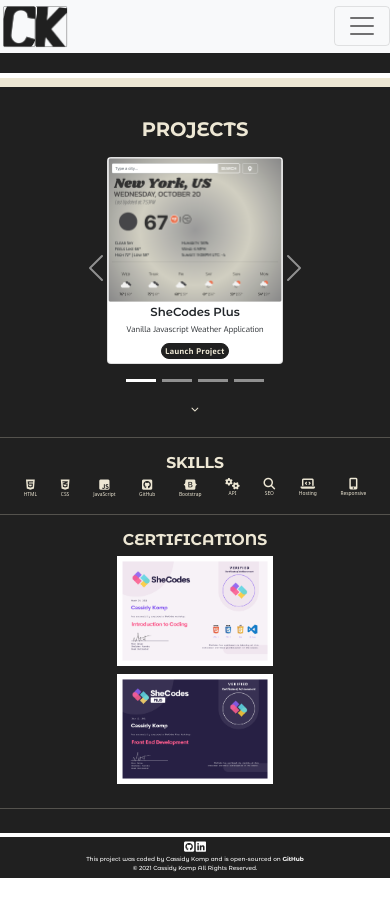
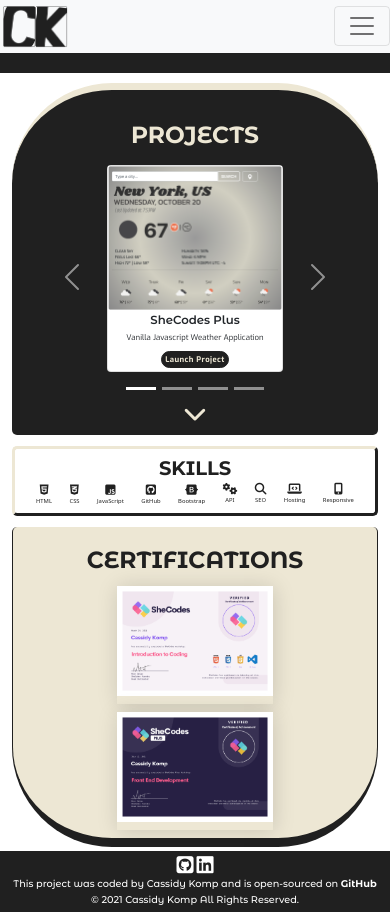
Before and after one commit to mimikomp/portfolio-project, a plain HTML site: page projects.html in a window 390 px wide. Before the commit the page ends 878 px from the top, so only its background shows below. Drawn offline with nearby package versions, Linux system fonts and the light colour scheme; a web font is replaced by a local one.

Commit message:
Updated Design

```diff
--- a/projects.html
+++ b/projects.html
@@ -86,9 +86,16 @@
         </div>
       </div>
     </nav>
+
+    <!-- MY WORK CAROUSEL -->
     <div class="container projects-container position-relative mb-1">
+      <div class="container carousel-container">
         <h1 class="projects-heading">PROJECTS</h1>
-      <div id="projectsCarousel" class="carousel slide" data-bs-ride="carousel">
+        <div
+          id="projectsCarousel"
+          class="carousel slide"
+          data-bs-ride="carousel"
+        >
           <div class="carousel-indicators">
             <button
               type="button"
@@ -125,18 +132,20 @@
             <div class="carousel-item active" data-bs-interval="10000">
               <div class="card" style="width: 30vw">
                 <img
-                class="d-block w-100"
+                  class="d-block w-100 carousel-image"
                   src="/images/weather-app.png"
                   alt="Weather App Project"
                   title="Weather App Project"
                 />
                 <div class="card-body">
                   <h5 class="card-title">SheCodes Plus</h5>
-                <p class="card-text">Vanilla Javascript Weather Application</p>
+                  <p class="card-text">
+                    Vanilla Javascript Weather Application
+                  </p>
                   <a
                     href="https://reverent-snyder-411a85.netlify.app/"
                     class="btn btn-carousel"
-                  title="Launch SheCodes Responsive Project"
+                    title="Launch SheCodes Plus Project"
                     >Launch Project</a
                   >
                 </div>
@@ -146,7 +155,7 @@
             <div class="carousel-item" data-bs-interval="10000">
               <div class="card" style="width: 28vw">
                 <img
-                class="d-block w-100"
+                  class="d-block w-100 carousel-image"
                   src="/images/first-project-pabst.png"
                   alt="Pabst Website Project"
                   title="Pabst Website Project"
@@ -167,7 +176,7 @@
             <div class="carousel-item" data-bs-interval="10000">
               <div class="card" style="width: 25vw">
                 <img
-                class="d-block w-100"
+                  class="d-block w-100 carousel-image"
                   src="/images/portfolio-project.png"
                   alt="Portfolio Project"
                   title="Portfolio Project"
@@ -178,7 +187,7 @@
                   <a
                     href="https://priceless-lichterman-875e2d.netlify.app/"
                     class="btn btn-carousel"
-                  title="Launch Portfolio Project"
+                    title="Launch SheCodes Responsive Project"
                     >Launch Project</a
                   >
                 </div>
@@ -188,7 +197,7 @@
             <div class="carousel-item" data-bs-interval="10000">
               <div class="card" style="width: 25vw">
                 <img
-                class="d-block w-100"
+                  class="d-block w-100 carousel-image"
                   src="/images/black-background.jpeg"
                   alt="Coming Soon"
                   title="Coming Soon"
@@ -219,12 +228,14 @@
             <span class="visually-hidden">Next</span>
           </button>
         </div>
+
+        <!--NEXT SECTION BUTTON  -->
         <div class="down-button-skills d-flex flex-row justify-content-center">
           <a href="#skills-section" title="Next Section">
             <i class="fas fa-chevron-down"></i>
           </a>
         </div>
-      <hr />
+      </div>
 
       <div class="skills-section" id="skills-section">
         <div class="skills-header">
@@ -269,13 +280,12 @@
           </div>
         </div>
       </div>
-      <hr />
       <div class="certificates-section" id="certificates-section">
         <div class="certificates-header">
           <h2>CERTIFICATIONS</h2>
         </div>
         <div class="container">
-          <div class="row pb-2">
+          <div class="row">
             <div class="certificates col-sm text-center text-md-end pb-2">
               <img
                 src="/images/basic-certificate.png"
@@ -294,7 +304,6 @@
             </div>
           </div>
         </div>
-        <hr />
       </div>
     </div>
     <footer>
--- a/src/style.css
+++ b/src/style.css
@@ -77,11 +77,11 @@ footer a {
 /* FOOTER MEDIA QUERY */
 @media (max-width: 767px) {
   footer {
-    font-size: 1.5vw;
+    font-size: 2.5vw;
     padding: 1vw 0 1vw 0;
   }
   footer i {
-    font-size: 3.5vw;
+    font-size: 5vw !important;
   }
   footer p {
     margin: 0.2vw;
@@ -205,6 +205,11 @@ footer a {
   .navbar-brand img {
     max-width: 8vh;
     padding-left: 0.5vw;
+  }
+}
+@media (max-width: 325px) {
+  .hero {
+    margin-top: 3.25vh;
   }
 }
 @media (max-width: 1140px) {
@@ -363,7 +368,7 @@ p.about-paragraph {
   color: var(--primary-color-one);
 }
 .row.link-section {
-  margin-top: 2.5vw;
+  margin-top: 1.5vw;
   margin-bottom: 0.75vw;
 }
 /* ABOUT PAGE MEDIA QUERIES */
@@ -475,114 +480,164 @@ p.about-paragraph {
 
 /* PROJECTS PAGE */
 /* PROJECTS CAROUSEL */
-.projects-container {
+.carousel-container {
   background-color: var(--primary-color-two);
-  border-top: 2.5vw solid var(--primary-color-one);
+  border-top: 2vw solid var(--primary-color-one);
+  border-radius: 100px 100px 5px 5px;
+  width: 94vw;
+  margin-top: 0.5vw;
+  margin-bottom: 1.5vw;
+  margin-right: 3vw;
+  margin-left: 3vw;
 }
+
 .projects-heading {
   font-family: var(--primary-font);
-  font-size: 5vw;
+  font-size: 4vw;
   font-weight: bold;
   text-align: center;
   color: var(--primary-color-one);
-  padding-top: 2vw;
+  padding-top: 1vw;
 }
+
+/* SLIDE ARROW BUTTONS */
 .carousel {
   margin: 0.5vw 20vw;
-}
-hr {
-  color: var(--primary-color-one);
 }
 .carousel-inner {
   margin-top: -3vw;
   margin-bottom: 20px;
 }
 
+/* SLIDE INDICATORS */
+.carousel-indicator-buttons {
+  color: var(--primary-color-one);
+}
+.carousel-indicators {
+  margin-bottom: 0;
+}
+
+/* CAROUSEL CARD */
 .card {
   margin: 3vw auto;
   text-align: center;
   margin-bottom: 28px;
 }
-
+.card-body {
+  padding: 0.3vw 0.75vw;
+}
 .card-title {
   font-family: var(--primary-font);
   font-weight: 600;
   font-size: 1.25vw;
   margin-bottom: 5px;
 }
-.carousel-indicator-buttons {
-  color: var(--primary-color-one);
-}
-.carousel-indicators {
-  margin-bottom: 0;
-}
 .card-text {
   font-family: var(--secondary-font);
   font-size: 1vw;
   margin-bottom: 0.5vw;
 }
-.card-body {
-  padding: 0.3vw 0.75vw;
-}
+
+/* LAUNCH PROJECT BUTTON */
 .btn-carousel {
-  font-family: var(--secondary-font);
   font-size: 0.75vw;
-  font-weight: 800;
-  line-height: normal;
-  letter-spacing: 0.05em;
-  text-align: center;
-  text-decoration: none;
   color: var(--primary-color-one);
   background-color: var(--primary-color-two);
   border: 0.5vw solid var(--primary-color-two);
   border-radius: 50px;
   margin-bottom: 0.1vw;
-  padding: 0.3vw 0.5vw 0.3vw 0.5vw;
+  padding: 0.1vw 0.6vw 0.1vw 0.6vw;
 }
 .btn-carousel:hover {
-  color: var(--primary-color-one) !important;
+  color: white !important;
 }
+
+/* NEXT SECTION BUTTON */
+.down-button-skills {
+  padding-bottom: 2vw;
+}
+.down-button-skills i {
+  color: var(--primary-color-one);
+  font-size: 3vw;
+  text-align: center;
+}
+
 /* SKILLS & Certificates SECTION */
 .skills-section {
-  margin: 3vw 0;
+  background-color: white;
+  border-top: 1vw solid var(--primary-color-one);
+  border-bottom: 1vw solid var(--primary-color-two);
+  border-left: 1vw solid var(--primary-color-one);
+  border-right: 1vw solid var(--primary-color-two);
+  border-radius: 5px 5px;
+  width: 94vw;
+  margin-right: 3vw;
+  margin-left: 3vw;
+  padding: 2vw 1vw 2vw 1vw;
 }
-.certificates-section {
-  margin-top: 3vw;
-  padding-bottom: 2vw;
-}
-.skills-header h2,
-.certificates-header h2 {
-  color: var(--primary-color-one);
+.skills-header h2 {
+  color: var(--primary-color-two);
   text-align: center;
   font-size: 4vw;
-  margin-bottom: 1.5vw;
+  margin-bottom: 1vw;
 }
 .skill {
-  color: var(--primary-color-one);
+  color: var(--primary-color-two);
   text-align: center;
   font-size: 1.25vw;
 }
+
+/* CERTIFICATES SECTION */
+.certificates-section {
+  margin-top: 1.5vw;
+  padding-top: 2vw;
+  padding-bottom: 2vw;
+  background-color: var(--primary-color-one);
+  border-bottom: 2.5vw solid var(--primary-color-two);
+  border-left: 0.1vw solid var(--primary-color-two);
+  border-right: 0.1vw solid var(--primary-color-two);
+  border-radius: 5px 5px 100px 100px;
+  width: 94vw;
+  margin-right: 3vw;
+  margin-left: 3vw;
+}
+.certificates-header h2 {
+  color: var(--primary-color-two);
+  text-align: center;
+  font-size: 4vw;
+  margin-bottom: 1vw;
+  padding-top: 1vw;
+}
+.certificates-image {
+  max-width: 30vw;
+  box-shadow: 1px 1px 20px rgba(0, 0, 0, 0.15);
+  padding-bottom: 2vw;
+}
+
+/* FONT AWESOME ICONS */
 .fas,
 .fab {
   font-size: 3vw;
 }
-.down-button-skills i {
-  color: var(--primary-color-one);
-  font-size: 2vw;
-  margin-bottom: 2vw;
-  text-align: center;
-}
-.certificates-image {
-  max-width: 30vw;
-}
+
 /* PROJECTS MEDIA QUERIES */
 @media (max-width: 576px) {
   .projects-heading {
     padding-top: 8vw;
+    font-size: 6vw;
+  }
+  .carousel {
+    margin: 0.5vw 10vw;
   }
   .carousel-inner {
     margin-top: -1vw;
     margin-bottom: 0;
+  }
+  .carousel-container {
+    margin-bottom: 1.25vh;
+  }
+  .certificates-section {
+    margin-top: 1.25vh;
   }
   .card-title {
     margin-top: 2px;
@@ -602,16 +657,28 @@ hr {
     max-width: 40vw;
   }
   .projects-container {
-    margin-top: 5px;
+    margin-top: 1vh;
+  }
+  .skills-header h2 {
+    font-size: 5vw;
   }
   .skill {
-    font-size: 1.25vw;
+    font-size: 1.5vw;
   }
   .fas,
   .fab {
     font-size: 3vw;
   }
+  .down-button-skills i {
+    font-size: 6vw;
+  }
+  .certificates-header h2 {
+    font-size: 6vw;
+    margin-bottom: 3vw;
+    padding-top: 3vw;
+  }
 }
+
 /* CONTACT PAGE */
 .contact-container {
   margin: 0 auto;
@@ -621,33 +688,54 @@ hr {
 }
 .contact-container h1 {
   font-size: 5vw;
+  color: var(--primary-color-two);
 }
 .contact-info {
   text-align: center;
-  background-color: var(--primary-color-one);
-  border: 3px solid var(--primary-color-two);
-  border-radius: 10vw;
-  padding: 0.5vw 3vw;
+  padding: 1.5vw 3vw;
   align-items: center;
   max-width: 40%;
   margin: 0 auto;
-  margin-top: 0.5vw;
+  margin-top: 1.25vw;
 }
-
+.email {
+  background-color: var(--primary-color-two);
+  border-top: 1vw solid var(--primary-color-one);
+  border-radius: 100px 100px 5px 5px;
+}
+.linkedin {
+  background-color: var(--primary-color-one);
+}
+.github {
+  background-color: var(--primary-color-two);
+  border-bottom: 1vw solid var(--primary-color-one);
+  border-radius: 5px 5px 100px 100px;
+}
 .contact-info a {
   text-decoration: none;
-  color: var(--primary-color-two);
+  color: var(--primary-color-one);
   font-family: var(--secondary-font);
 }
+.linkedin a {
+  color: var(--primary-color-two);
+}
 .contact-info i {
+  color: var(--primary-color-one);
+  font-size: 3.5vw;
+}
+.linkedin i {
   color: var(--primary-color-two);
-  font-size: 5vw;
 }
 .contact-info h2 {
   font-family: var(--secondary-font);
   margin-bottom: 0;
+  color: var(--primary-color-one);
+}
+.linkedin h2 {
   color: var(--primary-color-two);
 }
+
+/* CONTACT SECTION HOVER */
 .contact-info:hover {
   background-color: rgb(219, 203, 157, 0.9);
   transition: background-color 0.5s ease;
@@ -655,6 +743,8 @@ hr {
 .contact-info a:hover {
   font-weight: bold;
 }
+
+/* CONTACT SECTION MEDIA QUERIES */
 @media (max-width: 1200px) {
   .contact-container {
     margin: 9vh 0;
```
Also changed, not shown: contact.html (+1 -1 lines), index.html (+2 -8 lines), 1 other file. Lines whose indentation alone changed are shown as unchanged.
